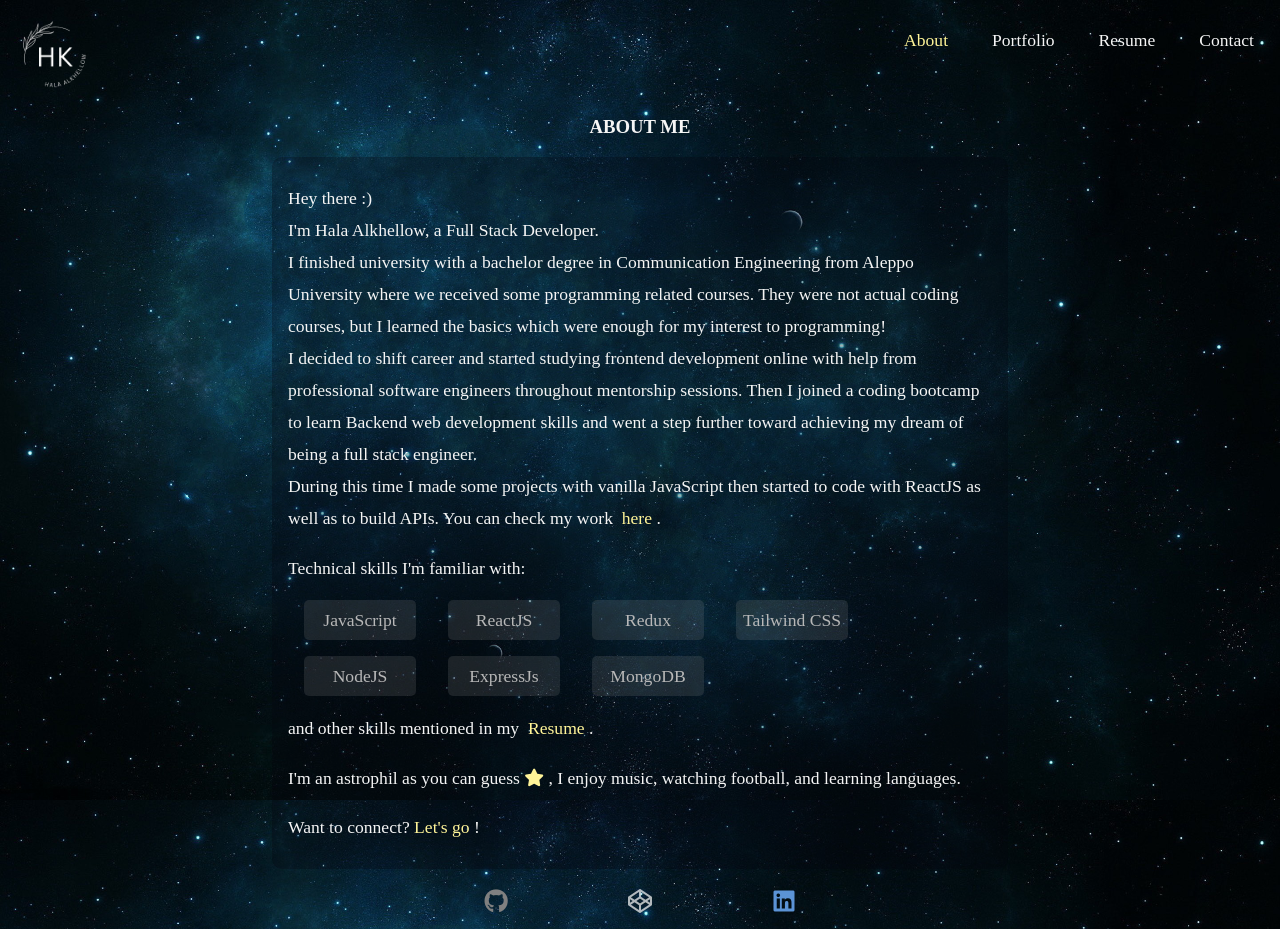
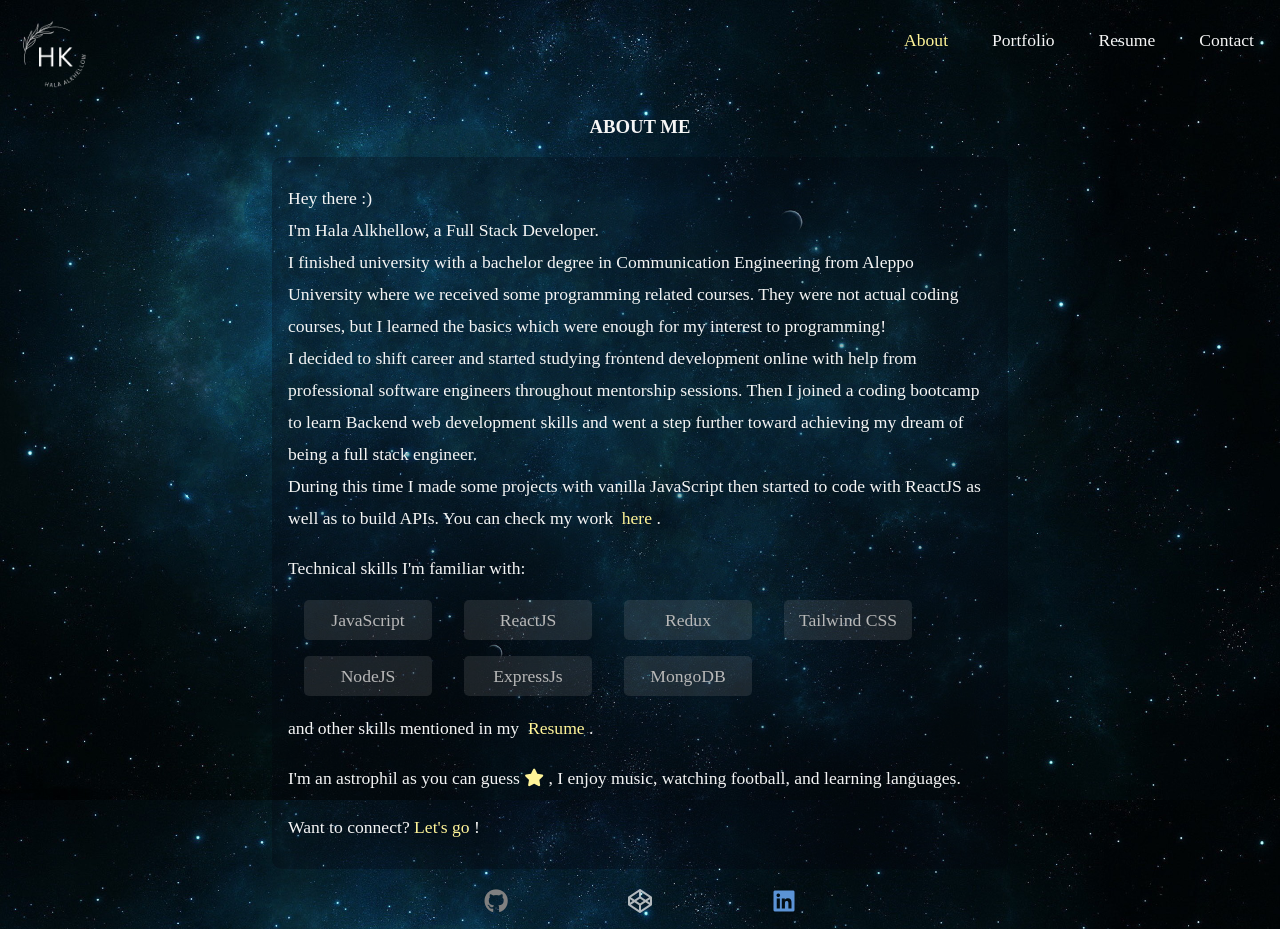
Before and after one commit to halakhellow/portfolio, a React (Create React App) app: page /portfolio/about in a window 1280 px wide. Built offline with nearby package versions, Linux system fonts and the light colour scheme; some icons are missing; a web font is replaced by a local one.

Commit message:
fix style

```diff
--- a/src/components/FlippingCard/FlippingCard.css
+++ b/src/components/FlippingCard/FlippingCard.css
@@ -1,6 +1,6 @@
 .flip-card {
   background-color: transparent;
-  width: 7rem;
+  width: 8rem;
   height: 2.5rem;
   perspective: 1000px;
   margin: 0.5rem 1rem;
```
